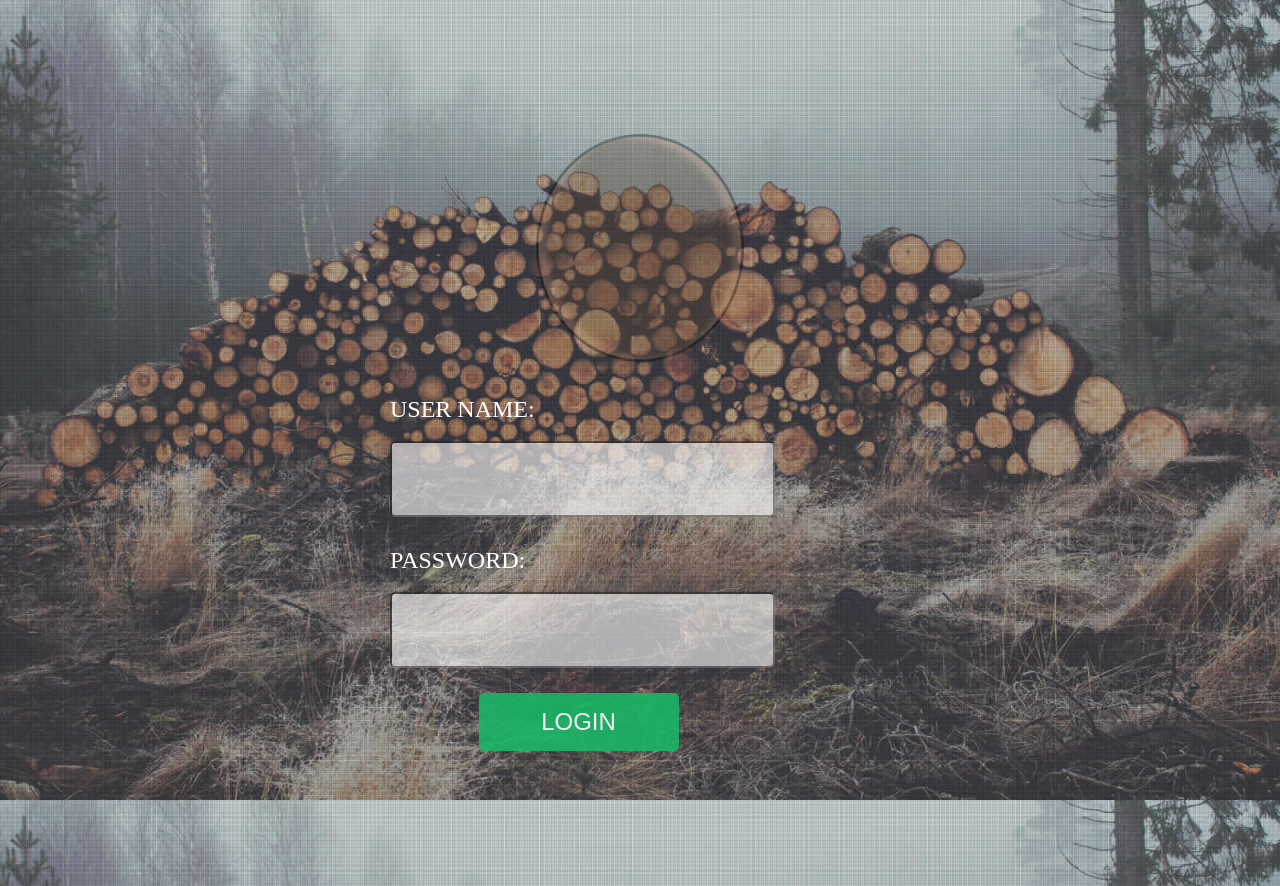
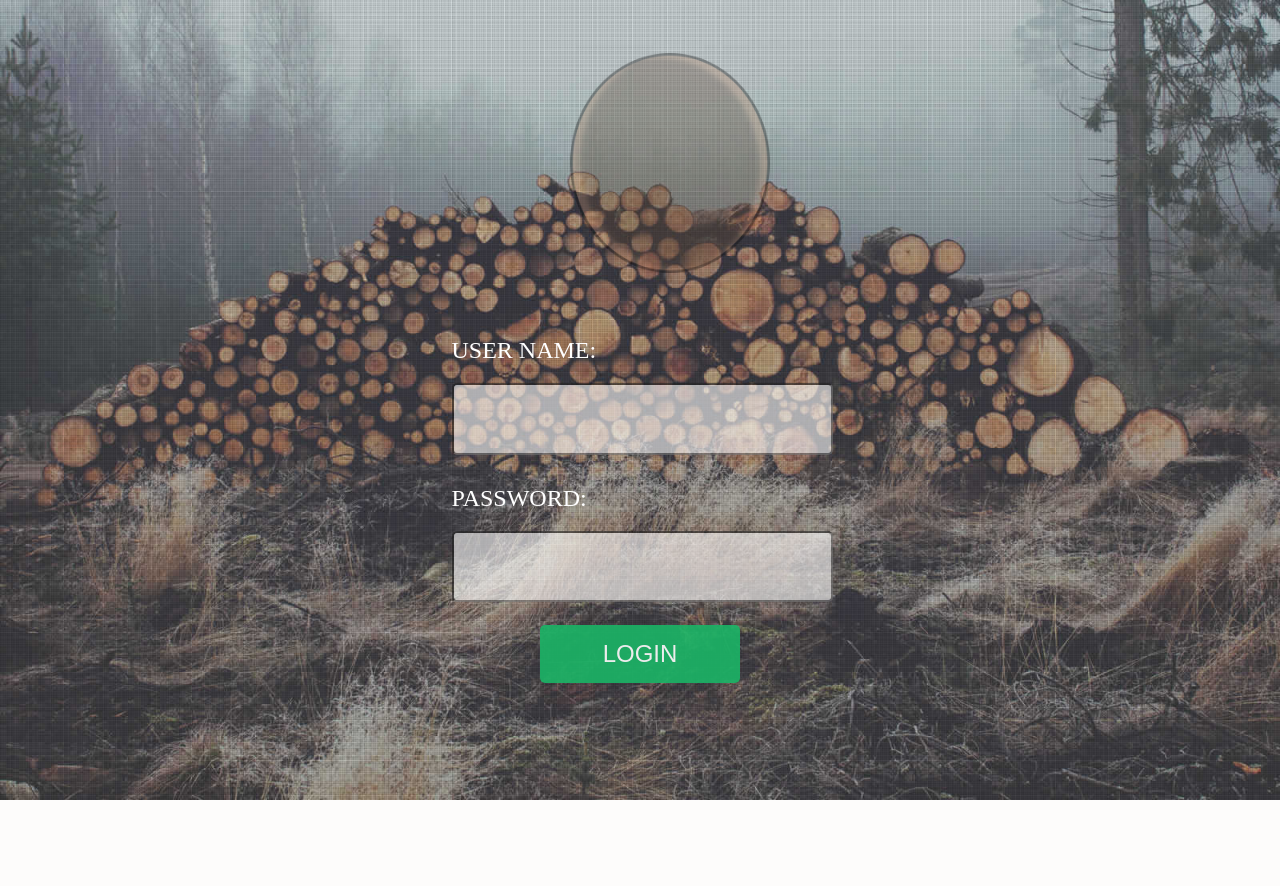
Before and after one commit to serejaravenq/dummie-form, a plain HTML site: page index.html in a window 1280 px wide. After the commit the page ends 800 px from the top, so only its background shows below. Drawn offline with Linux system fonts and the light colour scheme; a web font is replaced by a local one.

Commit message:
adaptive2

```diff
--- a/css/style.css
+++ b/css/style.css
@@ -49,7 +49,8 @@ body{
     background-repeat: no-repeat;
     background-size: cover;
     background-position: 50% 0%;
-
+    padding:3% 0 0;
+	margin:0;
 
 
 
@@ -60,23 +61,26 @@ label {
     font-size: 24px;
     color: #fff;
 
-    margin-bottom: 18px;
-    margin-top: 30px;
+    margin-bottom: 5%;
+    margin-top: 8%;
     text-align:left;
 }
 img{
 	width:100%;
-	max-width:208px;
+	max-width:200px;
+	padding-bottom: 8%;
+	padding-left: 16%;
 }
 .form-wrapper{
-	    width: 500px;
+
+	   width:100%;
     text-align: center;
-   padding: 10% 0;
+
    margin: 0 auto;
 }
 input{
 	width: 100%;
-    height: 70px;
+   padding: 7% 0;
     opacity: 0.6;
     border-radius: 5px;
 
@@ -84,11 +88,12 @@ input{
 form{
 	width: 100%;
 	max-width:377px;
-
+	margin: 0 auto;
+	padding: 15px;
 }
 button{
 	width: 100%;
-    margin: 25px auto 0;
+    margin: 6% auto 0;
     max-width: 200px;
     font-size: 24px;
     background-color: #1bb566;
--- a/index.html
+++ b/index.html
@@ -12,15 +12,14 @@
 
 
 	<div class="form-wrapper">
-		<div class="wrapper-image">
-			<img src="img/33.png" alt="">
-		</div>
+
 		<!--<form class="main_form">
 					<input class="field name" type="text" name="name" id="name" value="Ваше имя" required />
 					<input  class="field phone" type="text" name="phone" value="Ваш телефон" required />
 					<button class="button main_button">заказать сейчас</button>
 					</form>-->
 					<form >
+					<img src="img/33.png" alt="">
 						<label for = "name">User name:</label>
 						<input type="name">
 						<label for="username">Password:</label>
```
